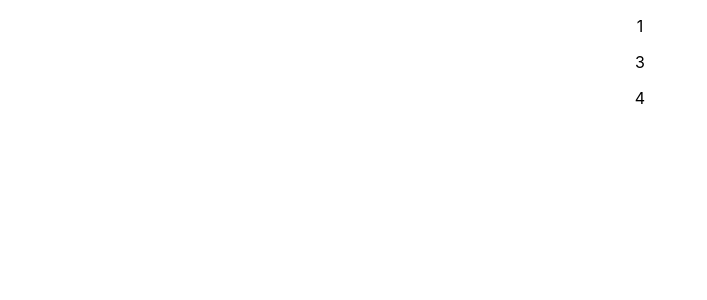
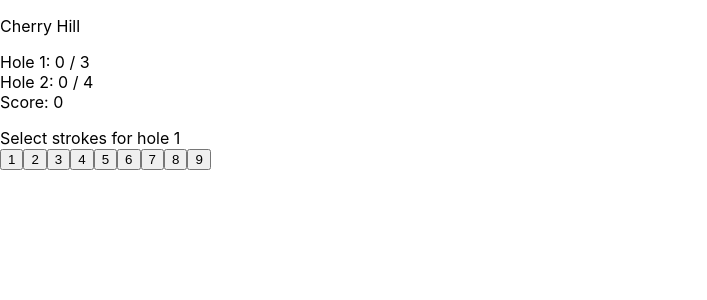
Before and after one commit to treedefense/projectchip, a React (Create React App) app in the folder frontend/: page / in a window 1280 px wide. Both pictures are taken after a click on the button "Cherry Hill". Shown: the top 300 px of the page, without its empty margins (0-707 px from the left). Built offline with nearby package versions, Linux system fonts and the light colour scheme.

Commit message:
store hole strokes in an array

```diff
--- a/frontend/src/App.tsx
+++ b/frontend/src/App.tsx
@@ -1,17 +1,11 @@
 import React, { useState } from 'react';
 import './App.css';
-
-interface CourseList {
-  courseChoice: number;
-  setCourse(courseChoice: number): void;
-  courses: Record<number, Course>;
-}
 
 interface Course {
   id: number; // unique course id
   name: string,
   location: string,
-  holes: Record<string, Hole>;
+  holes: Hole[];
 }
 
 interface Hole {
@@ -19,103 +13,132 @@ interface Hole {
   par: number;
 }
 
-interface Round {
-  courseId: number;
-  holes: Record<string, Hole>;
-}
-
-function HoleView(hole: Hole) {
-}
-
-function RoundView(round: Round) {
+function StrokePicker({strokes, setStroke}: {strokes: number[], setStroke: React.Dispatch<React.SetStateAction<any>>}) {
   return (
     <div>
-      <p>{round.courseId}</p>
-      {Object.values(round.holes).map((hole) => {
-        return <p>{hole.par}</p>
+      {[1, 2, 3, 4, 5, 6, 7, 8, 9].map(stroke => {
+        return (
+          <button key={stroke} onClick={() => setStroke([...strokes, stroke])}>
+            {stroke}
+          </button>
+        )
       })}
     </div>
   )
 }
 
-function CoursePicker(courseList: CourseList) {
+function HoleView({id, par, strokes}: {id: number, par: number, strokes: number}) {
+  return <div>Hole {id}: {strokes} / {par}</div>
+}
+
+function ScoreView({holes, strokes}: {holes: Hole[], strokes: number[]}) {
+  let score = 0;
+  for (let i = 0; i < strokes.length; i++) {
+    score += strokes[i] - holes[i].par;
+  }
+  return <div>Score: {score > 0 ? '+' : ''}{score.toString()}</div>
+}
+
+function RoundView(course: Course) {
+  const [holeStrokes, setHoleStrokes] = useState([]);
+
+  return (
+    <>
+      <div>
+        <p>{course.name}</p>
+        {Object.values(course.holes).map((hole, index) => {
+          const props = {
+            id: hole.id,
+            par: hole.par,
+            strokes: holeStrokes[index] || 0,
+          }
+          return <HoleView key={hole.id} {...props} />
+        })}
+        <ScoreView holes={course.holes} strokes={holeStrokes} />
+        {course.holes.length > holeStrokes.length &&
+          <p>
+            <div>Select strokes for hole {holeStrokes.length+1}</div>
+            <StrokePicker strokes={holeStrokes} setStroke={setHoleStrokes} />
+          </p>
+        }
+      </div>
+    </>
+  )
+}
+
+function CoursePicker({courses, setCourseId}: { courses: Course[], setCourseId: (id: number) => void}): JSX.Element {
   return (
     <div>
-      {Object.values(courseList.courses).map((course)=> {
+      {courses.map((course)=> {
         return (
           <button
           key={course.id}
-          onClick={() => courseList.setCourse(course.id)}
+          onClick={() => setCourseId(course.id)}
           >
             {course.name}
           </button>
         )
       })}
-      <p>{courseList.courseChoice}</p>
     </div>
   )
 }
 
-
-function App() {
-  const [courseChoice, setCourse] = useState(-1)
-  const courseList: CourseList = {
-    courseChoice,
-    setCourse,
-    courses: {
-      1: {
-        id: 1,
+function LoadCourses(): Course[] {
+  return [
+    {
+      id: 0,
       name: 'Cherry Hill',
       location: 'CA',
-        holes: {
-          1: {
+      holes: [
+        {
           id: 1,
           par: 3,
         },
-          2: {
+        {
           id: 2,
           par: 4,
         },
+      ],
     },
-      },
-      2: {
-        id: 2,
+    {
+      id: 1,
       name: 'Orange Brook',
       location: 'OR',
-        holes: {
-          1: {
+      holes: [
+        {
           id: 1,
           par: 4,
         },
-          2: {
+        {
           id: 2,
           par: 3,
         },
+      ],
     },
-      },
-    },
-  };
+  ];
+}
 
+function App() {
+  const courses: Course[] = LoadCourses();
+  const [courseId, setCourse] = useState(-1)
 
-  if(courseList.courseChoice === -1)
-  {
+  // TODO: later
+  // login at home: /
+  // you start a match: /start
+  // choose a course: /play
+
+  if (courseId < 0) {
     return (
       <div className="App">
-        <CoursePicker{...courseList}/>
-      </div>
-    );
-  } else {
-    let round: Round = {
-      courseId: courseChoice,
-      holes: courseList.courses[courseChoice].holes,
-      }
-    return (
-      <div className="App">
-        <RoundView{...round}/>
+        <CoursePicker courses={courses} setCourseId={setCourse} />
       </div>
     );
   }
-
+  return (
+    <div>
+      <RoundView {...courses[courseId]} />
+    </div>
+  )
 }
 
 export default App;
```
Lines whose indentation alone changed are shown as unchanged.
